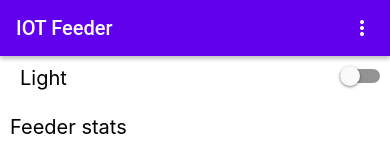
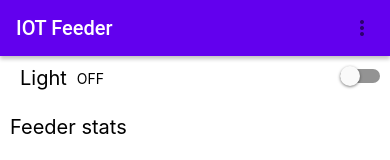
Before and after one commit to Tekipeps/IoT-livestock-feeder, a React Native app: screen / in a window 390 px wide. Shown: the top 160 px of the page. Built offline with nearby package versions, Linux system fonts and the light colour scheme; no server answers.

Commit message:
Fix funky websocket issue

```diff
--- a/src/components/Lighting/Lighting.tsx
+++ b/src/components/Lighting/Lighting.tsx
@@ -1,7 +1,7 @@
 import React from "react";
 import { Switch } from "react-native-paper";
 import { View, Text, StyleSheet } from "react-native";
-import useWebSockets from "../../utils/useWebSockets";
+import useWebSockets from "../../utils/useWebSocket";
 
 const styles = StyleSheet.create({
   container: {
@@ -24,8 +24,12 @@ const styles = StyleSheet.create({
   },
 });
 
-const Lighting = () => {
-  const { toggle, message } = useWebSockets({ url: "192.168.43.253" });
+interface Props {
+  toggle: () => void;
+  led: boolean;
+}
+
+const Lighting = ({ toggle, led }: Props) => {
   const [isSwitchOn, setIsSwitchOn] = React.useState(false);
 
   const bulbStyle = isSwitchOn ? { color: "yellow" } : { color: "black" };
@@ -37,10 +41,10 @@ const Lighting = () => {
     <View style={styles.container}>
       <View style={styles.bulbContainer}>
         <Text style={styles.text}>Light</Text>
-        <Text>{message}</Text>
+        <Text>{led ? "ON" : "OFF"}</Text>
       </View>
       <View>
-        <Switch onValueChange={onToggleSwitch} value={isSwitchOn} />
+        <Switch onValueChange={onToggleSwitch} value={led} />
       </View>
     </View>
   );
--- a/src/components/Navigation/Navigation.tsx
+++ b/src/components/Navigation/Navigation.tsx
@@ -1,5 +1,5 @@
 import * as React from "react";
-import { Appbar } from "react-native-paper";
+import { Appbar, Menu, Divider } from "react-native-paper";
 import { StyleSheet } from "react-native";
 
 const styles = StyleSheet.create({
@@ -9,16 +9,28 @@ const styles = StyleSheet.create({
     right: 0,
     bottom: 0,
   },
+  menu: {
+    left: 180,
+  },
 });
 
 const Navigation = () => {
-  const _handleMore = () => console.log("Shown more");
-
+  const [visible, setVisible] = React.useState(false);
+  const _handleMore = () => setVisible(true);
   return (
     <Appbar.Header>
       {/* <Appbar.BackAction onPress={_goBack} /> */}
       <Appbar.Content title="IOT Feeder" />
-      <Appbar.Action icon="dots-vertical" onPress={_handleMore} />
+      <Menu
+        visible={visible}
+        anchor={<Appbar.Action icon="dots-vertical" onPress={_handleMore} />}
+        onDismiss={() => setVisible(false)}
+        style={styles.menu}
+      >
+        <Menu.Item onPress={() => {}} title="Setup device" />
+        <Divider />
+        <Menu.Item onPress={() => {}} title="Credits" />
+      </Menu>
     </Appbar.Header>
   );
 };
--- a/src/index.tsx
+++ b/src/index.tsx
@@ -4,12 +4,15 @@ import Lighting from "./components/Lighting";
 import Navigation from "./components/Navigation/Navigation";
 import { Drinker } from "./views/Drinker";
 import { Feeder } from "./views/Feeder";
+import useWebSocket from "./utils/useWebSocket";
 
 const Index = () => {
+  const { toggle, state } = useWebSocket({ url: "192.168.43.253" });
+
   return (
     <View>
       <Navigation />
-      <Lighting />
+      <Lighting toggle={toggle} led={state.led} />
       <Feeder />
       <Drinker />
     </View>
--- a/src/utils/useWebSockets.tsx
+++ b/src/utils/useWebSocket.tsx
@@ -1,12 +1,14 @@
+import { EventNoteSharp } from "@material-ui/icons";
 import React from "react";
+import { Message } from "../../types";
 
 interface Props {
   url: string;
 }
 
-const useWebSockets = ({ url }: Props) => {
+const useWebSocket = ({ url }: Props) => {
   const ref = React.useRef<WebSocket>();
-  const [message, setMessage] = React.useState<string>("");
+  const [state, setState] = React.useState<Message>({ led: false });
 
   React.useEffect(() => {
     const gateway = `ws://${url}/ws`;
@@ -23,13 +25,10 @@ const useWebSockets = ({ url }: Props) => {
     }
 
     function onMessage(event: WebSocketMessageEvent) {
-      let state;
-      if (event.data == "1") {
-        state = "ON";
-      } else {
-        state = "OFF";
+      const { data } = event;
+      if (String(data).startsWith("led: ")) {
+        setState({ ...state, led: String(data).substring(5) === "1" });
       }
-      setMessage(state);
     }
     initWebSocket();
     return () => ref.current?.close();
@@ -39,7 +38,7 @@ const useWebSockets = ({ url }: Props) => {
     ref.current?.send("toggle");
   };
 
-  return { toggle, message };
+  return { toggle, state };
 };
 
-export default useWebSockets;
+export default useWebSocket;
--- a/types.ts
+++ b/types.ts
@@ -1 +1,5 @@
 export type Page = "Home" | "Feeder" | "Drinker";
+
+export interface Message {
+  led: boolean;
+}
```
